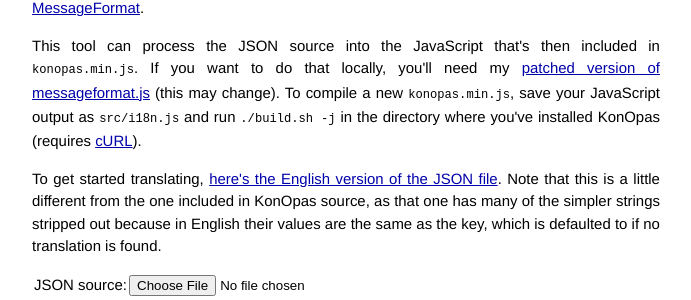
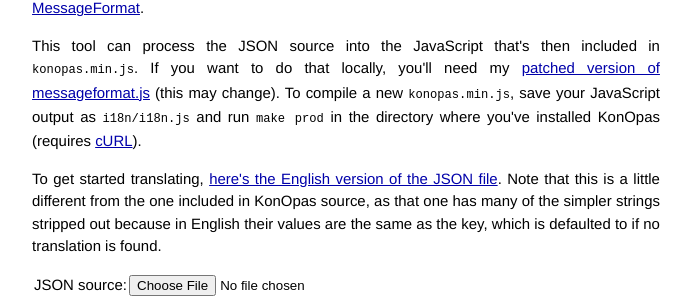
Before and after one commit to konopas/konopas.github.io, a Jekyll site: the page built from util/i18n/index.html, in a window 1280 px wide. Shown: the part 184-484 px from the top of the page, without its empty margins (294-985 px from the left). Built offline with Jekyll 4.4.1, drawn with Linux system fonts in a browser that asks for light colours; Markdown is read by kramdown in place of the engine named in the settings; some of the changed lines change nothing that is shown.

Commit message:
util/i18n update

```diff
--- a/util/i18n/index.html
+++ b/util/i18n/index.html
@@ -7,7 +7,7 @@ title: i18n.js generator
 
 <p>KonOpas uses <a href="https://github.com/SlexAxton/messageformat.js">messageformat.js</a> to enable internationalization. For each translated language, a JSON file composed of <tt>"key": "translation"</tt> lines is required, with the translations in <a href="http://icu-project.org/apiref/icu4j/com/ibm/icu/text/MessageFormat.html">ICU MessageFormat</a>.
 
-<p>This tool can process the JSON source into the JavaScript that's then included in <tt>konopas.min.js</tt>. If you want to do that locally, you'll need my <a href="https://github.com/eemeli/messageformat.js/releases/tag/konopas-2014-02-09">patched version of messageformat.js</a> (this may change). To compile a new <tt>konopas.min.js</tt>, save your JavaScript output as <tt>src/i18n.js</tt> and run <tt>./build.sh -j</tt> in the directory where you've installed KonOpas (requires <a href="http://curl.haxx.se/">cURL</a>).
+<p>This tool can process the JSON source into the JavaScript that's then included in <tt>konopas.min.js</tt>. If you want to do that locally, you'll need my <a href="https://github.com/eemeli/messageformat.js/tree/fill">patched version of messageformat.js</a> (this may change). To compile a new <tt>konopas.min.js</tt>, save your JavaScript output as <tt>i18n/i18n.js</tt> and run <tt>make prod</tt> in the directory where you've installed KonOpas (requires <a href="http://curl.haxx.se/">cURL</a>).
 
 <p>To get started translating, <a href="en.json">here's the English version of the JSON file</a>. Note that this is a little different from the one included in KonOpas source, as that one has many of the simpler strings stripped out because in English their values are the same as the key, which is defaulted to if no translation is found.
 
--- a/util/i18n/messageformat.include.js
+++ b/util/i18n/messageformat.include.js
@@ -1,24 +1,20 @@
-window.i18n.get = function(n, k, d) {
-  var m = this[n], f = function(k, d) { return typeof m[k] == "function" ? m[k](d) : m[k] || k; };
-  return !m ? null
-    : (typeof k == "undefined") ? f
-    : (typeof d == "undefined") ? typeof m[k] == "function" ? m[k] : function(){return m[k]}
-    : f(k, d);
-}
-window.i18n.fill = function(lc, ka) {
-  var i,n,k,d,a,g = this.get(lc), l = document.querySelectorAll('['+ka+']');
-  if (g) for (i = 0; n = l[i]; ++i) {
-    k = n.getAttribute(ka) || n.textContent.trim();
-    d = n.getAttribute(ka+'-var');
-    if (d) d = JSON.parse('{'+d.replace(/[^,:]+/g, '"$&"')+'}');
-    a = n.getAttribute(ka+'-attr');
-    if (a) n.setAttribute(a, g(k,d));
-    else n.innerHTML = g(k,d);
-  }
-}
+window.i18n.get=function(n,k,d){
+var m=this[n],f=function(k,d){return typeof m[k]=="function"?m[k](d):k in m?m[k]:k};
+return !m?null
+:typeof k=="undefined"?f
+:typeof d=="undefined"?typeof m[k]=="function"?m[k]:function(){return m[k]}
+:f(k,d)}
+window.i18n.fill=function(c,s){
+var i,n,k,d,a,g=this.get(c),l=document.querySelectorAll('['+s+']');
+if(g)for(i=0;n=l[i];++i){
+k=n.getAttribute(s)||n.textContent.trim();
+d=n.getAttribute(s+'-var');
+d&&(d=JSON.parse('{'+d.replace(/[^,:]+/g,'"$&"')+'}'));
+a=n.getAttribute(s+'-attr');
+a?n.setAttribute(a,g(k,d)):n.innerHTML=g(k,d)}}
 var
 c=function(d){if(!d)throw new Error("MessageFormat: No data passed to function.")},
 n=function(d,k,o){if(isNaN(d[k]))throw new Error("MessageFormat: `"+k+"` isnt a number.");return d[k]-(o||0)},
 v=function(d,k){c(d);return d[k]},
-p=function(d,k,o,l,p){c(d);return p[d[k]]||p[MessageFormat.locale[l](d[k]-o)]||p.other},
-s=function(d,k,p){c(d);return p[d[k]]||p.other};
+p=function(d,k,o,l,p){c(d);return d[k] in p?p[d[k]]:(k=MessageFormat.locale[l](d[k]-o),k in p?p[k]:p.other)},
+s=function(d,k,p){c(d);return d[k] in p?p[d[k]]:p.other};
--- a/util/i18n/messageformat.js
+++ b/util/i18n/messageformat.js
@@ -50,12 +50,12 @@
   // plural
   p=function(d,k,o,l,p){
     c(d);
-    return p[ d[k] ] || p[ MessageFormat.locale[l](d[k]-o) ] || p.other;
+    return d[k] in p ? p[d[k]] : (k = MessageFormat.locale[l](d[k]-o), k in p ? p[k] : p.other);
   }
   // select
   s=function(d,k,p){
     c(d);
-    return p[ d[k] ] || p.other;
+    return d[k] in p ? p[d[k]] : p.other;
   }
 
   // Set up the locales object. Add in english by default
@@ -1554,7 +1554,7 @@
   };
 
   MessageFormat.prototype.compile = function ( message ) {
-	var f = this.precompile(this.parse( message ));
+    var f = this.precompile(this.parse( message ));
     if (!/^function/.test(f)) f = 'function(d){return ' + f + '}';
     return (new Function( 'MessageFormat',
       'return ' + f
```
